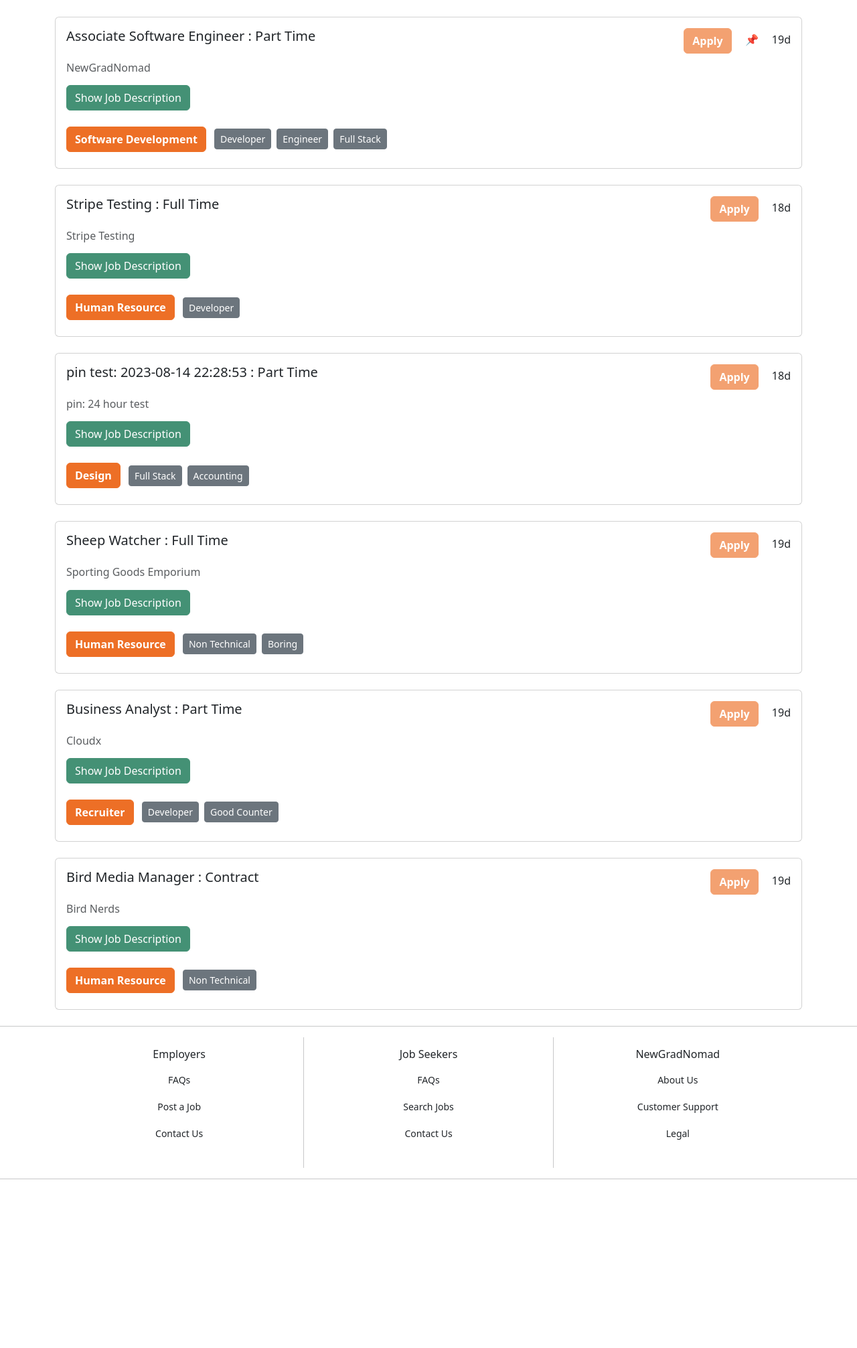
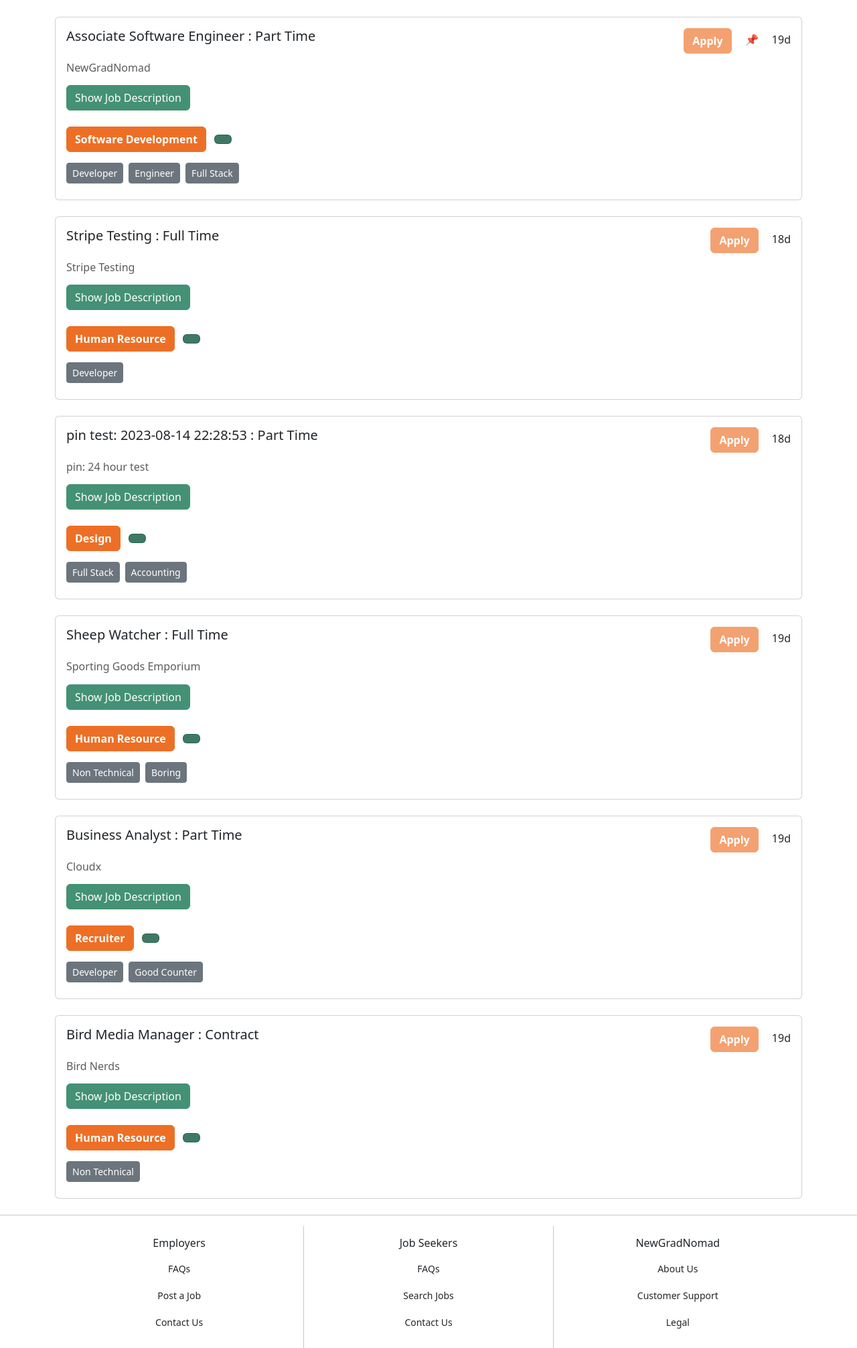
Before and after one commit to NewGradNomad/newgradnomad.com-HTML-PHP, a PHP site: page /home.php in a window 1280 px wide. Shown: the part 433-2446 px from the top of the page at 67% size. Before the commit the page ends 2194 px from the top, so only its background shows below. Run offline with PHP 8.4, Linux system fonts and the light colour scheme; data comes from the database, SQL or seed files in the repository; data that the repository does not hold is empty; some libraries are stand-ins or nearby versions.

Commit message:
process salary range in php script, add to job cards

```diff
--- a/home.php
+++ b/home.php
@@ -49,7 +49,7 @@ $sortedListings = array_merge($pinListings, $noPinListings)
   <link rel="icon" href="./style/icon.png" />
   <meta name="viewport" content="width=device-width, initial-scale=1">
   <link href="./style/NavBar.css" rel="stylesheet">
-  <link href="./style/Index.css" rel="stylesheet">
+  <link href="./style/Home.css" rel="stylesheet">
   <link href="./style/HeroSection.css" rel="stylesheet">
   <link href="https://cdn.jsdelivr.net/npm/select2@4.1.0-rc.0/dist/css/select2.min.css" rel="stylesheet" />
   <link href="https://cdn.jsdelivr.net/npm/bootstrap@5.3.1/dist/css/bootstrap.min.css" rel="stylesheet" integrity="sha384-4bw+/aepP/YC94hEpVNVgiZdgIC5+VKNBQNGCHeKRQN+PtmoHDEXuppvnDJzQIu9" crossorigin="anonymous">
@@ -89,7 +89,7 @@ $sortedListings = array_merge($pinListings, $noPinListings)
     <div class="mt-2 d-flex align-items-center justify-content-center">
       <Select id="searchQuery" name="searchQuery" class="form-select" style="width:300px;" multiple="single">
       </select>
-      <button type="submit" class="ms-4 button btn btn-primary"><strong>Submit</strong></button>
+      <button type="submit" class="ms-4 orange-button btn btn-primary"><strong>Submit</strong></button>
     </div>
   </form>
 
@@ -115,7 +115,7 @@ $sortedListings = array_merge($pinListings, $noPinListings)
               </div>
               <div class="col-auto text-end mb-3">
                 <span class="d-inline-block" tabindex="0" data-bs-toggle="tooltip" data-bs-title="Please Agree to the Terms in the Description Before Applying." id="ToolTip<?php echo  $listingID; ?>">
-                  <a role="button" href="<?php echo  $listing['url']; ?>" class="button btn btn-primary me-3 disabled" id="<?php echo  $listingID; ?>ApplyButton"><strong>Apply</strong></a>
+                  <a role="button" href="<?php echo  $listing['url']; ?>" class="orange-button btn btn-primary me-3 disabled" id="<?php echo  $listingID; ?>ApplyButton"><strong>Apply</strong></a>
                 </span>
                 <?php if (isset($_SESSION[$listing['listingID'] . 'Pin?'])) echo '📌&emsp;'; ?>
                 <?php echo $daysSincePost; ?>d
@@ -144,7 +144,12 @@ $sortedListings = array_merge($pinListings, $noPinListings)
             </div>
             <div class="row">
               <div class="col">
-                <a class="card-link ms-0 me-2"><button class="my-2 card-link button btn btn-primary"><strong><?php echo  $listing['primaryTag']; ?></strong></button></a>
+                <a class="card-link ms-0 me-2"><button class="my-2 card-link orange-button btn btn-primary"><strong><?php echo  $listing['primaryTag']; ?></strong></button></a>
+                <a class="card-link ms-0 me-2"><button class="my-2 card-link btn btn-primary salary-button"><strong><?php echo  $listing['salaryRange']; ?></strong></button></a>
+              </div>
+            </div>
+            <div class="row">
+              <div class="col">
                 <?php for ($i = 0; $i < sizeof($tags) - 1; $i++) {
                   echo '<a class="card-link ms-0 me-2"><button class="my-2 card-link button-tag btn btn-secondary btn-sm">' . $tags[$i] . '</button></a>';
                 } ?>
--- a/style/Index.css
+++ b/style/Home.css
@@ -10,3 +10,13 @@
 .orange-Card {
   background-color: #ee7833 !important;
 }
+
+.salary-button {
+  background-color: #21644ddc !important;
+  border-color: #21644ddc !important;
+}
+
+.orange-button {
+  background-color: #ed6f26 !important;
+  border-color: #ed6f26 !important;
+}
```
Also changed, not shown: scripts/processPostAJob.php (+6 -3 lines).
